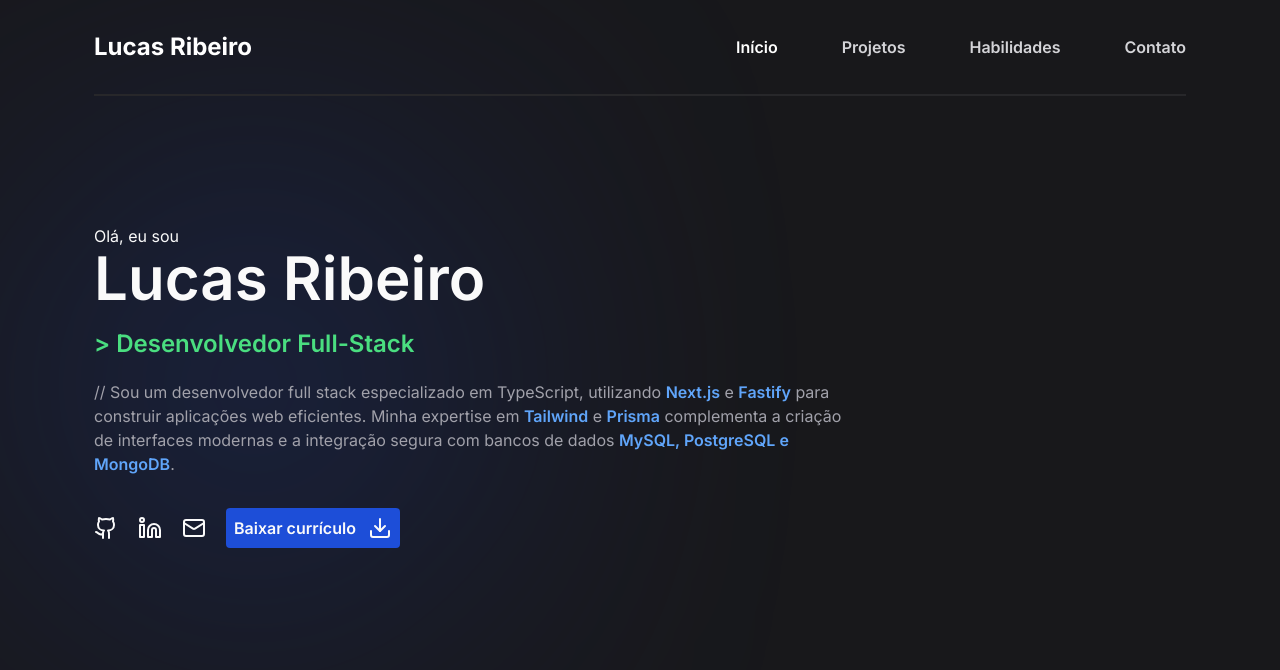
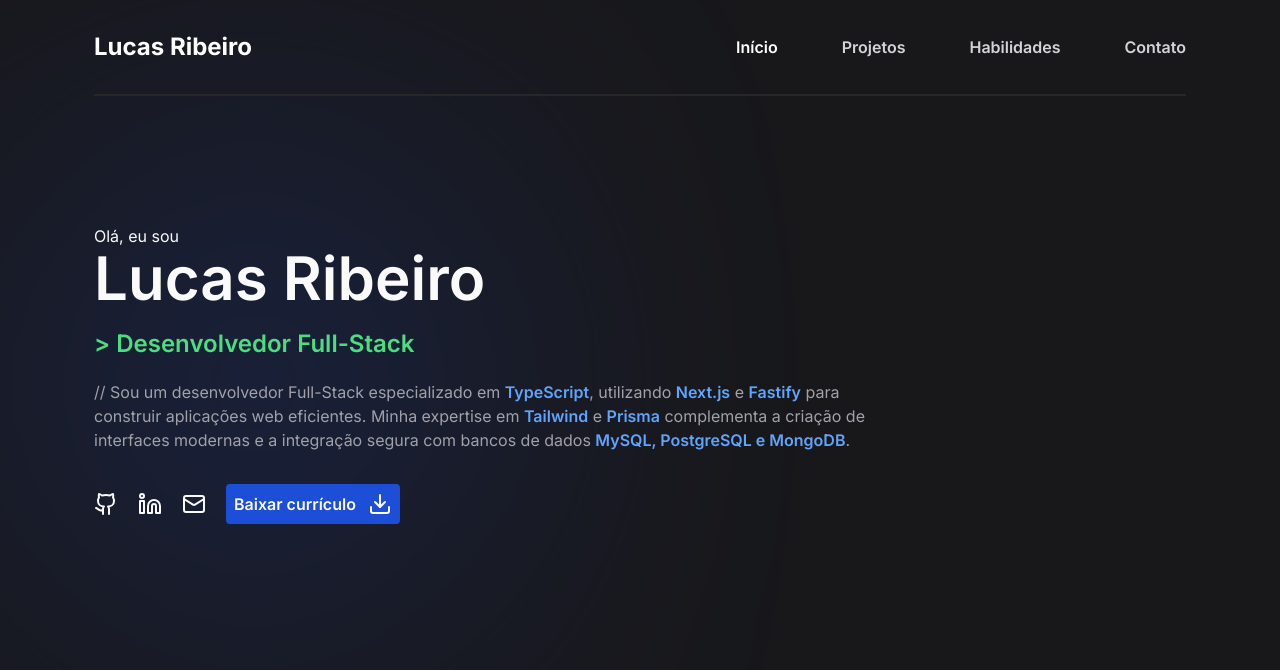
Before and after one commit to lucasadsr/portifolio, a Next.js app: page / in a window 1280 px wide. Shown: the top 670 px of the page. Built offline with nearby package versions, Linux system fonts and the light colour scheme.

Commit message:
fix: orthography and colors

```diff
--- a/src/app/(portifolio)/(home)/page.tsx
+++ b/src/app/(portifolio)/(home)/page.tsx
@@ -12,8 +12,9 @@ export default function Home() {
         <h2 className="text-2xl font-semibold text-green-400 ">
           {'>'} Desenvolvedor Full-Stack
         </h2>
-        <p className="text-zinc-400 max-w-[70%]">
-          {'//'} Sou um desenvolvedor full stack especializado em TypeScript,
+        <p className="text-zinc-400 max-w-[72%]">
+          {'//'} Sou um desenvolvedor Full-Stack especializado em{' '}
+          <span className="text-blue-400 font-semibold">TypeScript</span>,
           utilizando{' '}
           <span className="text-blue-400 font-semibold">Next.js</span> e{' '}
           <span className="text-blue-400 font-semibold">Fastify</span> para
```
